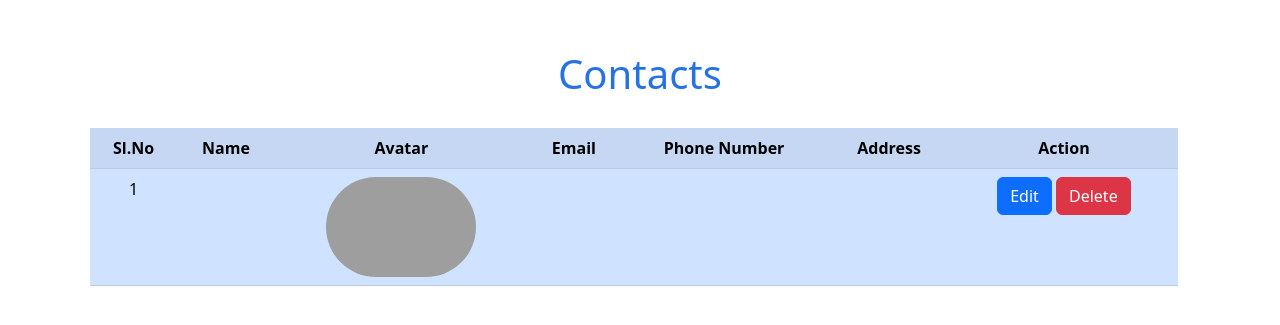
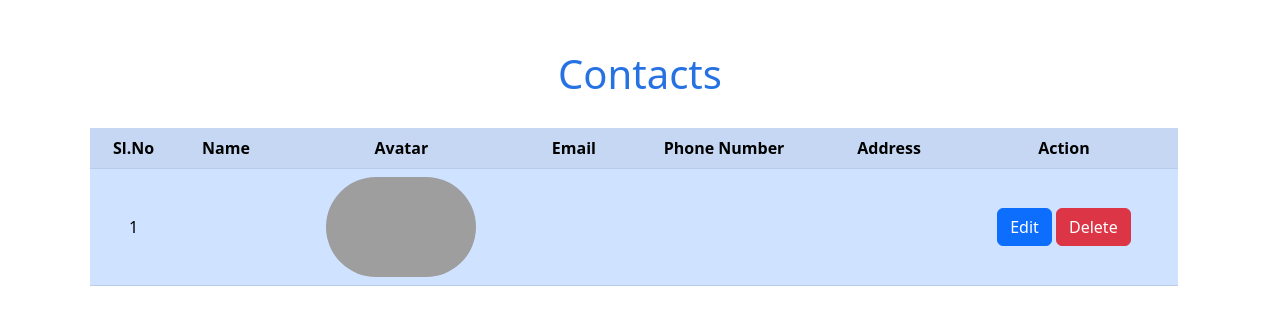
Before and after one commit to ManuS07/Address_Book, a PHP site: page /ADDRESS_BOOK/Home/View.php in a window 1280 px wide. Shown: the part 90-415 px from the top of the page. Run offline with PHP 8.4, Linux system fonts and the light colour scheme; the visitor is signed in with stand-in values (Sample User, id 1); tables that the repository leaves empty or names only in its code hold one stand-in row (values such as "Sample post"); data that the repository does not hold is empty; grey boxes are pictures that could not be loaded.

Commit message:
[UPDATE]Styling table

```diff
--- a/Home/View.php
+++ b/Home/View.php
@@ -52,7 +52,7 @@ if(isset($_POST['logout'])){
         </div>
       </nav>
     <h1 class="text-center" style="color:rgb(39, 114, 226);margin-top:50px;">Contacts</h1>
-    <table class="table table-primary table-striped text-center" style="margin:30px 0 0  90px;width: 85vw;">
+    <table class="table table-primary table-striped text-center align-middle" style="margin:30px 0 0  90px;width: 85vw;">
         <tr>
 
             <th>Sl.No</th>
```
